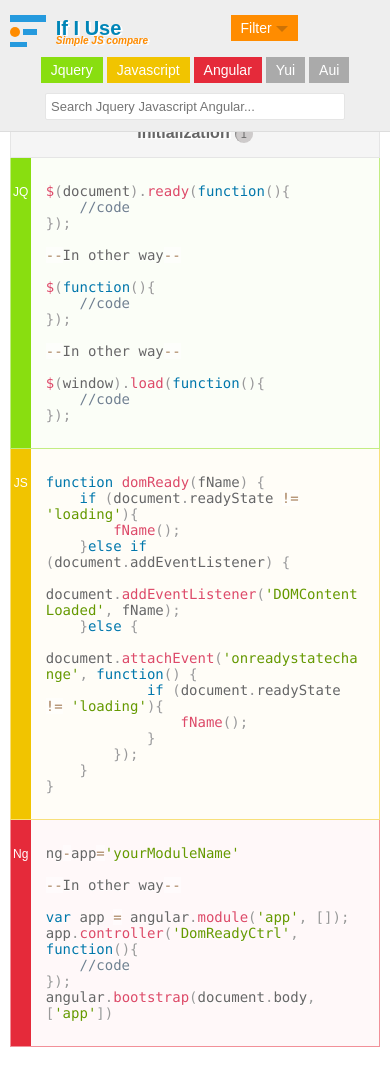
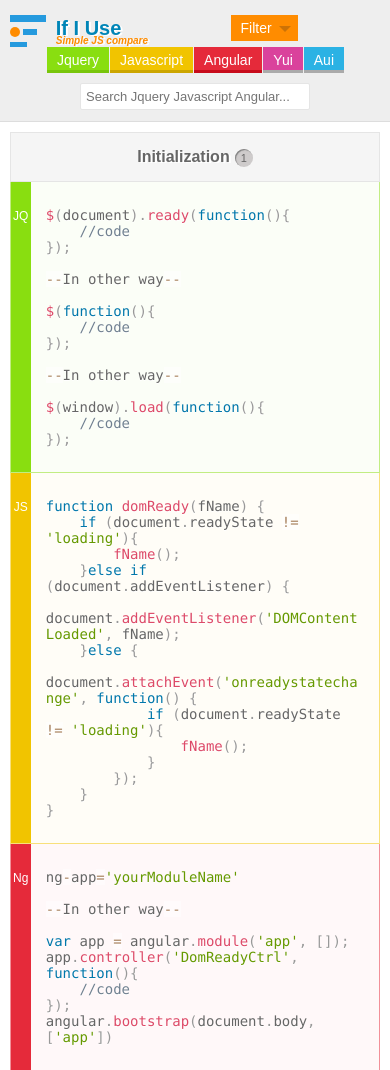
Before and after one commit to kutec/ifiuse.github.io, a plain HTML site: page index.html in a window 390 px wide. Shown: the top 1070 px of the page. Drawn offline with Linux system fonts and the light colour scheme.

Commit message:
Update style.css

```diff
--- a/css/style.css
+++ b/css/style.css
@@ -27,7 +27,10 @@ nav .sharer {
     padding-top: 5px;
     padding-right: 10px;
 }
-.container {
+header .container {
+	font-size:0px;
+}
+	.container {
 	max-width: 95%;
 	width:100%;
 	margin: 0 auto;
@@ -127,15 +130,17 @@ ul{
 .filters li {
     display: inline-block;
 	position:relative;
+	margin-left: 1px;
 }
 .filter-dropdown{
 	display: inline-block;
 	position: relative;
 }
 .filters li label, .filter-dropdown label {
+	font-size:14px;
     color: #fff;
     text-decoration: none;
-    padding: 5px 10px;
+    padding: 5px 10px 2px;
     cursor:pointer;
     -webkit-user-select: none;/* Chrome all / Safari all */
     -moz-user-select: none;/* Firefox all */
@@ -146,17 +151,22 @@ ul{
     -o-transition: background ease-out 0.3s;
     transition: background ease-out 0.3s;
     display:block;
+    border-bottom:solid 3px #aaa;
 }
 .filters li input[type=checkbox], .filter-dropdown input[type=checkbox]{
 	position:absolute;
 	visibility:hidden
 }
 .filters li input[type=checkbox]:not(:checked) + label, .filter-dropdown input[type=checkbox]:not(:checked) + label{
-	background: #aaa;
+	/*background: #aaa;*/
 }
 .filter-dropdown > label{
     padding-right: 26px;
     background-color: #FF8C00;
+    border-color: #FF8C00;
+}
+.filter-dropdown li label{
+	border-color: #FF8C00;
 }
 .filter-dropdown label:hover + .filter-dropdown-list, .filter-dropdown-list:hover{
 	display:block;
@@ -164,53 +174,58 @@ ul{
 .filter-dropdown > label:before {
     content: '';
     position: absolute;
-    right: 10px;
+    right: 7px;
     top: 11px;
     border-top: solid 6px #CC7206;
     border-left: solid 6px transparent;
     border-right: solid 6px transparent;
 }
 .searchCode {
+	font-size:14px;
     padding: 5px;
     border: #e5e5e5 solid 1px;
     border-radius: 2px;
-    width: 300px;
+    width: 230px;
     font-size: 13px;
-    display: inline-block;
-    margin-top:10px;
+    display: block;
+    margin:10px auto 0;
 }
 .btn-jq {
     background-color: rgb(118, 201, 0);
 }
 input[type=checkbox]:checked + label.btn-jq{
     background-color: rgb(137, 222, 16);
+    border-color: rgb(120, 197, 11);
 }
 .btn-js {
     background-color: rgb(241, 196, 15);
 }
 input[type=checkbox]:checked + label.btn-js{
     background-color: rgb(241, 196, 0);
+    border-color: rgb(204, 166, 0);
 }
 .btn-ng {
     background-color: #D14;
 }
 input[type=checkbox]:checked + label.btn-ng{
 	background-color: rgba(229, 42, 58, 1);
+	border-color: rgb(199, 11, 27);
 }
 .btn-yui {
     background-color: #DA429C;
 }
 input[type=checkbox]:checked + label.btn-yui{
     background-color: rgba(62, 83, 157, 1);
+    border-color: rgb(0, 29, 132);
 }
 .btn-aui {
     background-color: #2bb2e4;
 }
 input[type=checkbox]:checked + label.btn-aui{
 	background-color: rgba(74, 180, 229, 1);
-    border-color: rgba(74, 180, 229, 1);
+    border-color: rgb(15, 127, 179);
 }
-.filters li label:hover{
+.filters li input[type=checkbox] + label:hover{
     background-color: #ccc;
 }
 .filters li.filter-dropdown label:hover{
@@ -441,9 +456,15 @@ footer a{
 	width: 100%;
 	height: 100%;
 }
-@media screen and (min-width: 800px) {
+.filter-wrapper{
+	display: inline-block;
+	margin: 0 auto;
+	clear:both;
+}
+@media screen and (min-width: 900px) {
 	.searchCode{
 		margin-top:0;
+		display: inline-block;
 	}
 	.card-group.card-group-head{
 		top: 58px;
@@ -455,9 +476,9 @@ footer a{
 		padding-top: 87px;
 	}
 }
-@media screen and (max-width: 540px) {
-	.filters{
-		margin-top:10px;
+@media screen and (max-width: 650px) {
+	.filter-wrapper{
+		display: block
 	}
 	header .container{
 		padding-bottom:11px;
@@ -507,13 +528,13 @@ footer a{
 		display:block
 	}
 	.validation.checkboxNtf{
-		top:108px
+		top:132px
 	}
 	.card-group.card-group-head{
 		display:none
 	}
 	.cards-wrapper{
-		padding-top: 93px;
+		padding-top: 117px;
 	}
 }
 .intro {
```
